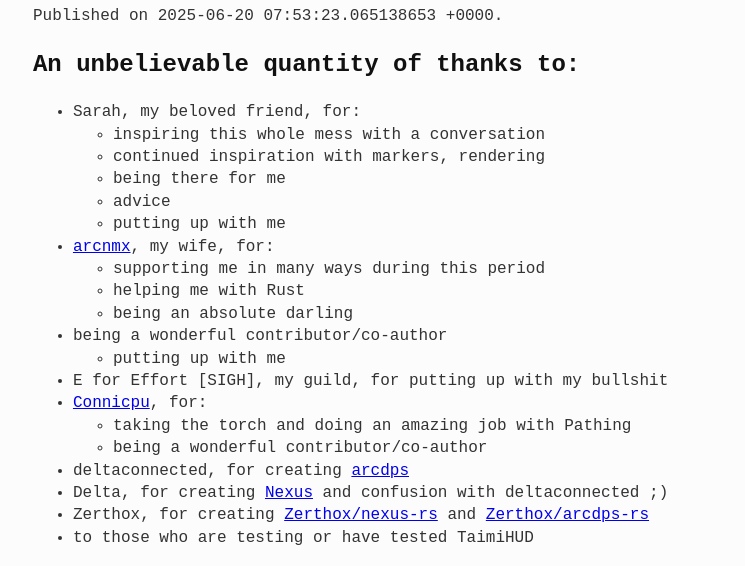
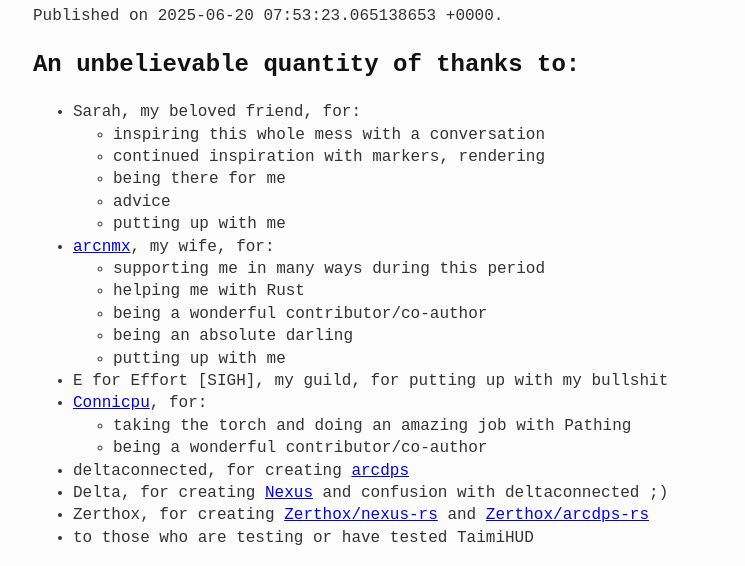
Before and after one commit to kittywitch/dork.dev, a plain HTML site: page posts/2025-06-20-taimihud.html in a window 1280 px wide. Shown: the part 153-719 px from the top of the page, without its empty margins (239-984 px from the left). Drawn offline with Linux system fonts and the light colour scheme.

Commit message:
deploy: f945d6f7ea7f0c519032438d472a7fe5f7aee3f7

```diff
--- a/posts/2025-06-20-taimihud.html
+++ b/posts/2025-06-20-taimihud.html
@@ -34,11 +34,8 @@
 <ul>
 <li>supporting me in many ways during this period</li>
 <li>helping me with Rust</li>
+<li>being a wonderful contributor/co-author</li>
 <li>being an absolute darling</li>
-</ul>
-</li>
-<li>being a wonderful contributor/co-author
-<ul>
 <li>putting up with me</li>
 </ul>
 </li>
```
